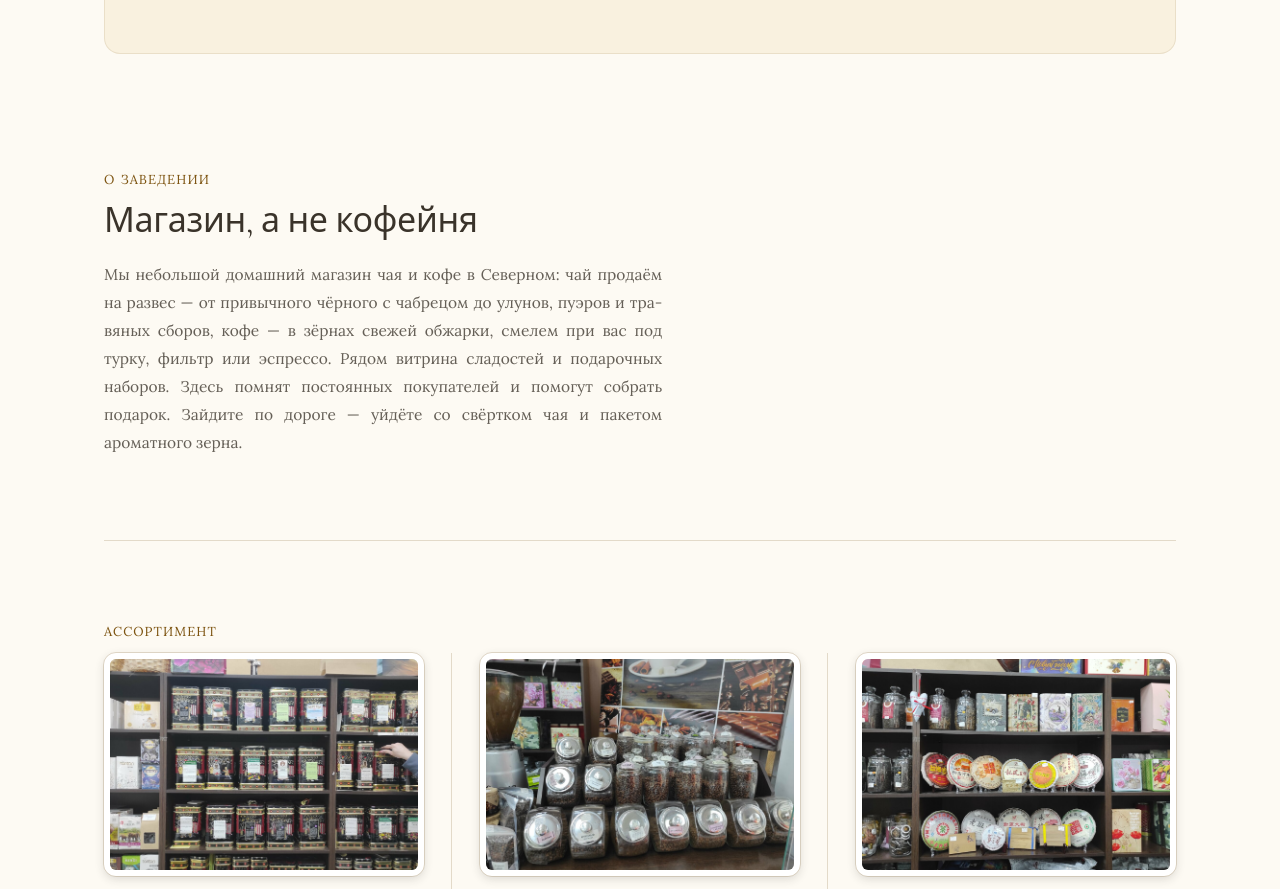
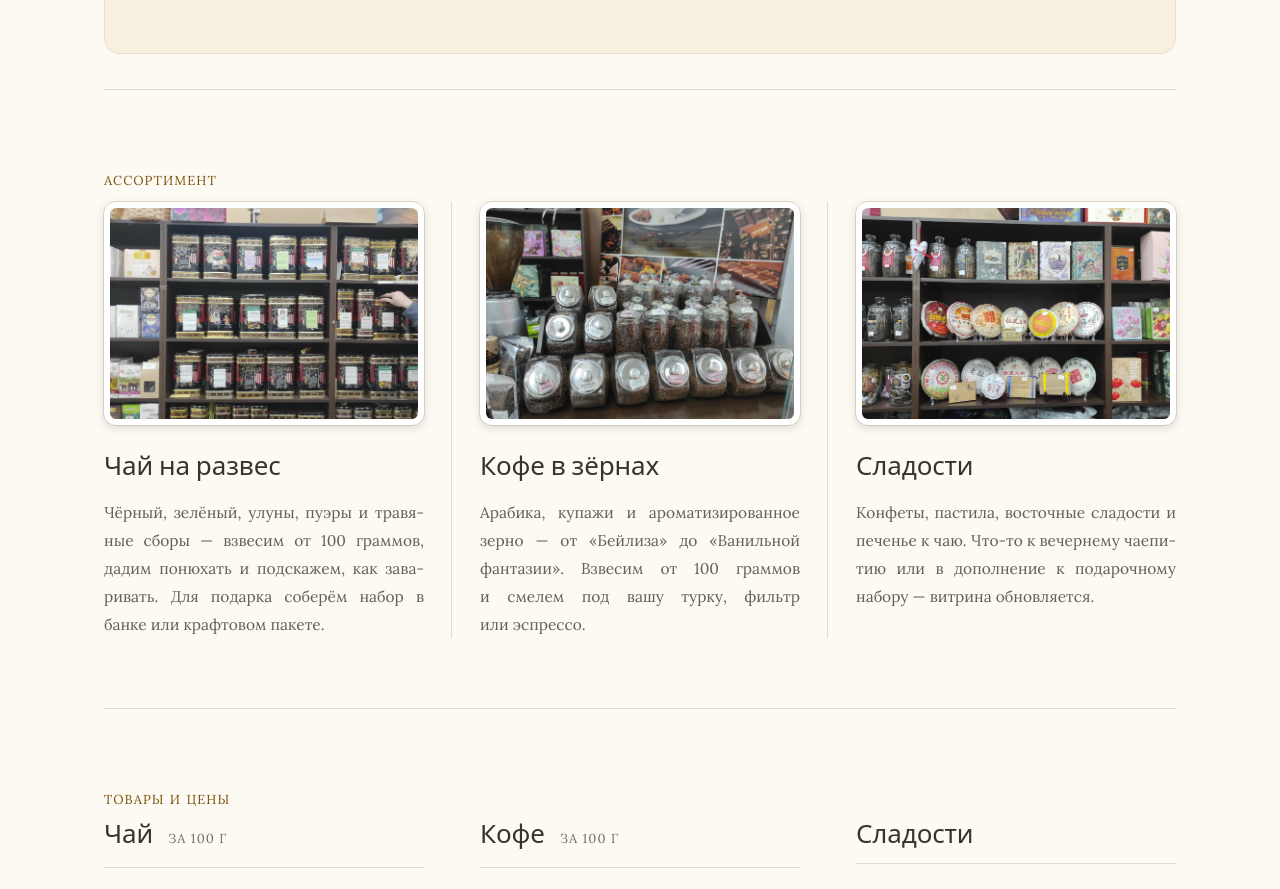
Before and after one commit to Giposfila/TeaCoff, a website: page index.html in a window 1280 px wide. Shown: the part 824-1713 px from the top of the page. Drawn offline with nearby package versions, Linux system fonts and the light colour scheme; no server answers.

Commit message:
убрано осписани

```diff
--- a/index.html
+++ b/index.html
@@ -367,12 +367,13 @@ footer { padding: calc(2 * var(--leading)) 0; font-size: 13px; line-height: var(
     </div>
   </section>
 
-  <section class="about" id="about">
-    <span class="kicker">О заведении</span>
+  <!-- Описание
+      <section class="about" id="about">
+   <span class="kicker">О заведении</span>
     <h2>Магазин, а не кофейня</h2>
     <p>Мы небольшой домашний магазин чая и кофе в Северном: чай продаём на развес — от привычного чёрного с чабрецом до улунов, пуэров и травяных сборов, кофе — в зёрнах свежей обжарки, смелем при вас под турку, фильтр или эспрессо. Рядом витрина сладостей и подарочных наборов. Здесь помнят постоянных покупателей и помогут собрать подарок. Зайдите по дороге — уйдёте со свёртком чая и пакетом ароматного зерна.</p>
   </section>
-
+-->
   <hr class="rule" />
 
   <section class="features" id="assort">
```
